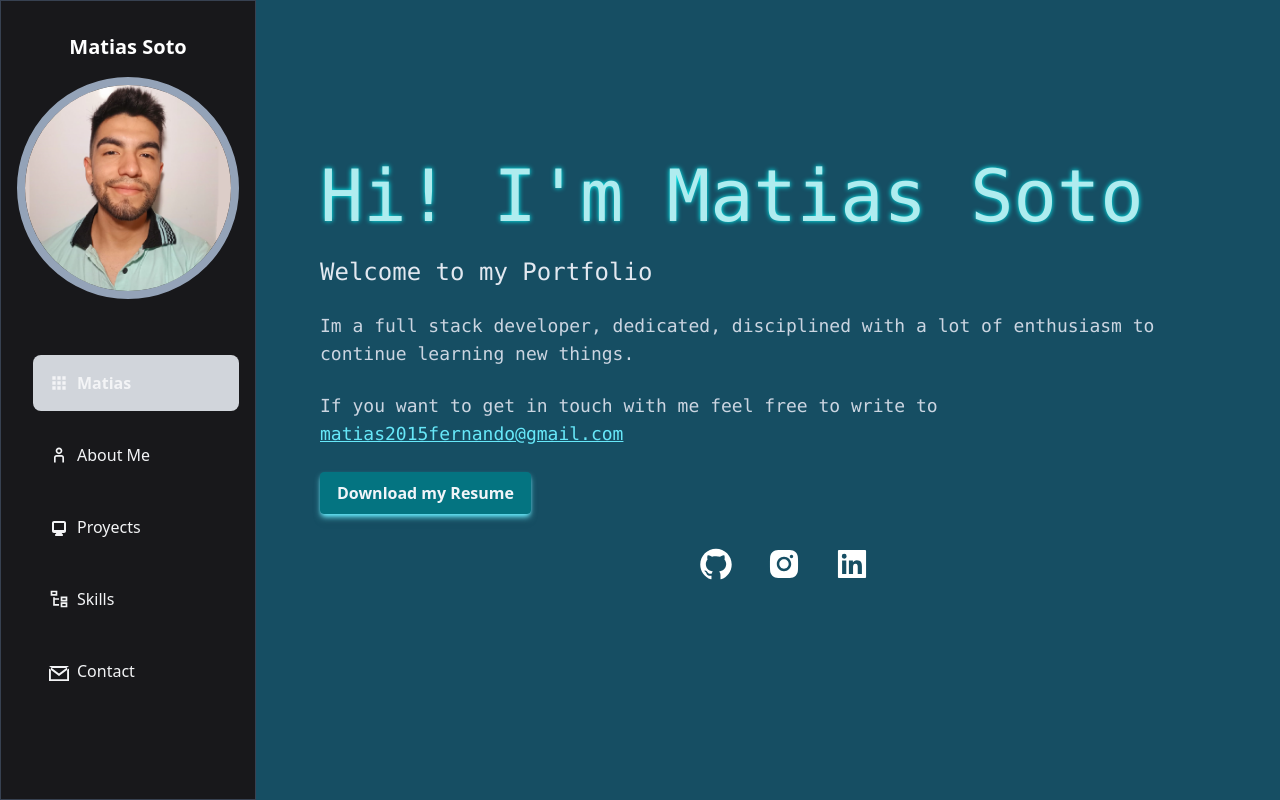
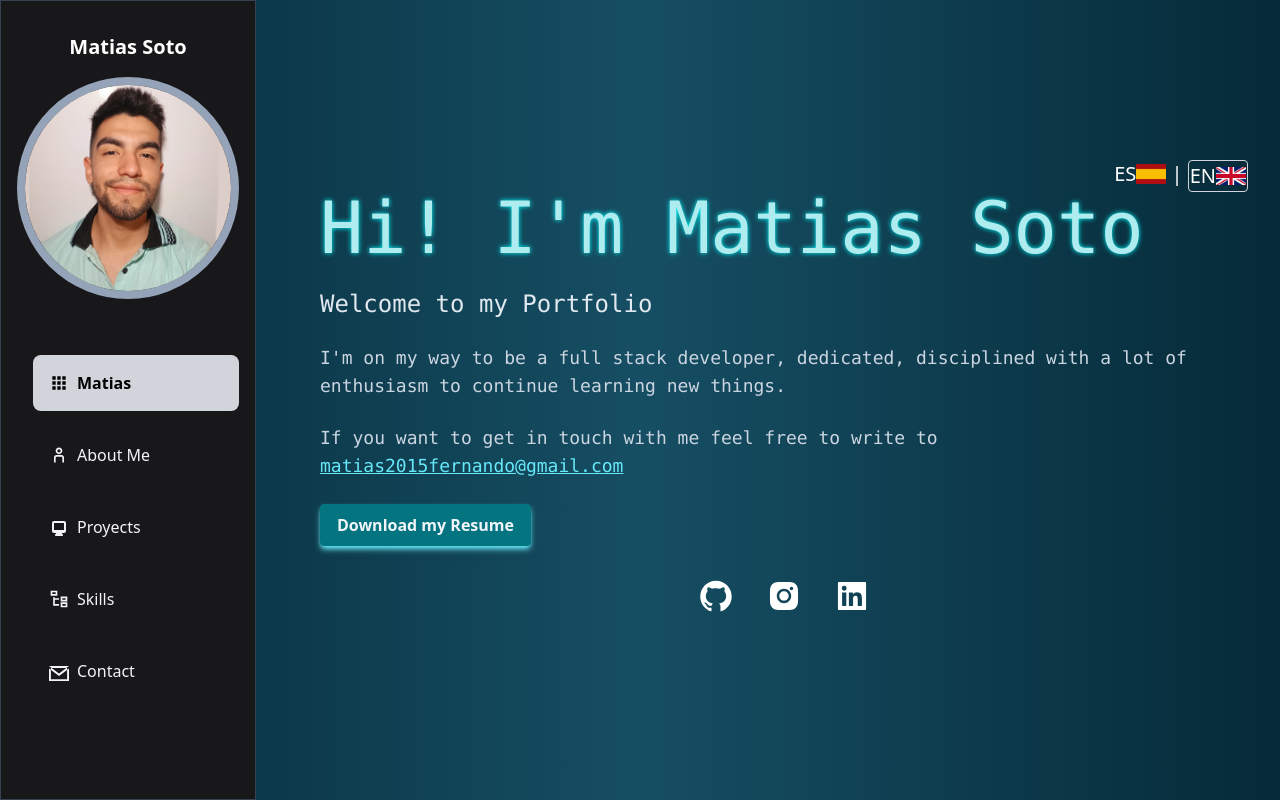
Before and after one commit to MatiasSoto21/Portfolio, a Next.js app in the folder myportfolio/: page / in a window 1280 px wide. Built offline with nearby package versions, Linux system fonts and the light colour scheme.

Commit message:
finish eng esp

```diff
--- a/myportfolio/pages/Aboutme.jsx
+++ b/myportfolio/pages/Aboutme.jsx
@@ -1,4 +1,4 @@
-import React from "react";
+import React, { useContext } from "react";
 import Sidebar from "./components/Sidebar";
 import Head from "next/head";
 import Image from "next/image";
@@ -11,9 +11,13 @@ import arg from "../public/arg.png";
 import { motion } from "framer-motion";
 import "animate.css";
 
+import AppContext from "./components/AppContext";
+
 const Aboutme = () => {
+  const context = useContext(AppContext);
+
   return (
-    <div className="bg-cyan-900 flex flex-col min-h-screen">
+    <div id={styles.background} className="bg-cyan-900 flex flex-col min-h-screen">
       <Head>
         <link
           rel="shortcut icon"
@@ -29,7 +33,8 @@ const Aboutme = () => {
               id={styles.title}
               className="font-mono text-teal-200 text-lg md:text-4xl lg:text-6xl"
             >
-              About Me
+              {" "}
+              {context.idioma ? "Sobre mi" : "About Me"}
             </h1>
             <span className="font-mono   text-lg md:text-4xl lg:text-6xl">
               🧉
@@ -64,11 +69,9 @@ const Aboutme = () => {
             </motion.p>
           </div>
           <p className="font-mono mt-4 text-xs font-medium text-center px-5 md:text-base lg:text-lg lg:mt-10 max-w-5xl mx-auto">
-            I'm from Argentina and I'm 22 years old, At the beginning of 2022 I
-            decided to start my path to become a Web Developer. While and before
-            that, I spent a lot of time being a professional smite player and
-            dancing as a hobby. Here I leave you some images as a fun fact about
-            me.
+            {!context.idioma
+              ? "I'm from Argentina and I'm 22 years old, At the beginning of 2022 I decided to start my path to become a Web Developer. While and before that, I spent a lot of time being a professional smite player and dancing as a hobby. Here I leave you some images as a fun fact about me."
+              : "Soy de Argentina y tengo 22 años, a principios del 2022 decidí empezar mi camino para ser un desarrollador web. Mientras y antes de eso, pasé mucho tiempo siendo un jugador profesional de smite y bailando como hobby. Acá te dejo algunas imagenes como dato curioso."}
           </p>
         </div>
         <div className="flex justify-center">
@@ -184,7 +187,11 @@ const Aboutme = () => {
         </div>
         <div className="ml-20 mt-4 flex justify-center text-white md:ml-48 lg:-mt-20 lg:mb-20">
           <h1 className="font-mono font-medium text-sm md:text-lg lg:text-3xl">
-            I love Art and Videogames too! :){" "}
+            {!context.idioma?
+"I love Art and Videogames too! :)"
+:
+"¡También me encanta el arte y los videojuegos! :)"
+            }
           </h1>
         </div>
       </div>
--- a/myportfolio/pages/Contact.jsx
+++ b/myportfolio/pages/Contact.jsx
@@ -1,4 +1,4 @@
-import React, { useRef, useState } from "react";
+import React, { useRef, useContext } from "react";
 import emailjs from "@emailjs/browser";
 import Sidebar from "./components/Sidebar";
 import Head from "next/head";
@@ -6,12 +6,16 @@ import { AiOutlineInstagram, AiFillFacebook } from "react-icons/ai";
 import { IoLogoWhatsapp } from "react-icons/io";
 import Swal from "sweetalert2";
 import "animate.css";
+import AppContext from "./components/AppContext";
+import styles from "./modulecss/Index.module.css";
+
 
 const Contact = () => {
   const form = useRef();
   const inputname = useRef();
   const inputmail = useRef();
   const inputmessage = useRef();
+  const context = useContext(AppContext);
 
   const sendEmail = (e) => {
     e.preventDefault();
@@ -22,19 +26,19 @@ const Contact = () => {
       Swal.fire({
         icon: "error",
         title: "Oops...",
-        text: "Please write your name!",
+        text: !context.idioma? "Please write your name!" : "¡Porfavor escribí tu nombre!",
       });
     } else if (inputmail.current.value.length == 0) {
       Swal.fire({
         icon: "error",
         title: "Oops...",
-        text: "Please write your email!",
+        text: !context.idioma? "Please write your email!" : "¡Porfavor escribí tu email!",
       });
     } else if (inputmessage.current.value.length == 0) {
       Swal.fire({
         icon: "error",
         title: "Oops...",
-        text: "Please write your message!",
+        text: !context.idioma? "Please write your message!" : "¡Porfavor escribí tu mensaje!",
       });
     } else {
       emailjs.sendForm(
@@ -57,7 +61,7 @@ const Contact = () => {
   };
 
   return (
-    <div className="bg-cyan-900 flex flex-col min-h-screen">
+    <div id={styles.background} className="bg-cyan-900 flex flex-col min-h-screen">
       <Head>
         <link
           rel="shortcut icon"
@@ -70,7 +74,7 @@ const Contact = () => {
         <div className="ml-20 mt-4 md:mt-8 md:ml-52  lg:mt-40 lg:ml-72">
           <div className="flex flex-row justify-center">
             <h1 className="text-white text-2xl font-mono md:text-4xl lg:text-6xl">
-              Contact Me!
+              {!context.idioma ? "Contact Me!" : "Contáctame"}
             </h1>
           </div>
 
@@ -79,41 +83,41 @@ const Contact = () => {
               <form ref={form} onSubmit={sendEmail}>
                 <div className="mb-5">
                   <label className="mb-3 block text-base font-medium text-cyan-400">
-                    Your Name
+                  {!context.idioma ? "Your Name" : "Tu Nombre"}
                   </label>
                   <input
                     ref={inputname}
                     type="text"
                     name="user_name"
                     id="name"
-                    placeholder="Your Name"
+                    placeholder={!context.idioma ? "Your Name" : "Tu Nombre"}
                     className="w-full rounded-md border-2 border-[#e0e0e0] bg-white py-3 px-6 text-base font-medium text-[#6B7280] outline-none focus:border-cyan-500 focus:shadow-md"
                   />
                 </div>
                 <div className="mb-5">
                   <label className="mb-3 block text-base font-medium text-cyan-400">
-                    Email Address
+                  {!context.idioma ? "Email Address" : "Email"}
                   </label>
                   <input
                     ref={inputmail}
                     type="email"
                     name="user_email"
                     id="email"
-                    placeholder="your@email.com"
+                    placeholder={!context.idioma ? "your@email.com" : "tu@email.com"}
                     className="w-full rounded-md border-2 border-[#e0e0e0] bg-white py-3 px-6 text-base font-medium text-[#6B7280] outline-none focus:border-cyan-500 focus:shadow-md"
                   />
                 </div>
 
                 <div className="mb-5">
                   <label className="mb-3 block text-base font-medium text-cyan-400">
-                    Message
+                  {!context.idioma ? "Message" : "Mensaje"}
                   </label>
                   <textarea
                     ref={inputmessage}
                     rows="4"
                     name="message"
                     id="message"
-                    placeholder="Type your message"
+                    placeholder={!context.idioma ? "Type your message" : "Escribí tu mensaje"}
                     className="w-full resize-none rounded-md border-2 border-[#e0e0e0] bg-white py-3 px-6 text-base font-medium text-[#6B7280] outline-none focus:border-cyan-500 focus:shadow-md"
                   ></textarea>
                 </div>
@@ -121,7 +125,7 @@ const Contact = () => {
                   <input
                     className="hover:shadow-form hover:bg-cyan-500 hover:cursor-pointer rounded-md bg-cyan-600 py-3 px-8 text-base font-semibold text-white outline-none lg:text-xl "
                     type="submit"
-                    value="Send"
+                    value={!context.idioma ? "Send" : "Enviar"}
                   />
                 </div>
               </form>
--- a/myportfolio/pages/Proyects.jsx
+++ b/myportfolio/pages/Proyects.jsx
@@ -1,4 +1,4 @@
-import React from "react";
+import React, { useContext } from "react";
 import Sidebar from "./components/Sidebar";
 import Head from "next/head";
 import pokefind from "../public/Pokefind.png";
@@ -7,14 +7,13 @@ import Image from "next/image";
 import { AiFillGithub, AiOutlineLink } from "react-icons/ai";
 import styles from "./modulecss/Index.module.css";
 import "animate.css";
-import { useRouter } from 'next/router'
+import AppContext from "./components/AppContext";
+
 const Proyects = () => {
-
-  const ruta = useRouter();
-  console.log(ruta.pathname, "ruta");
+  const context = useContext(AppContext);
 
   return (
-    <div className="bg-cyan-900 flex flex-row min-h-screen">
+    <div id={styles.background} className="bg-cyan-900 flex flex-row min-h-screen">
       <Head>
         <title>Matias Soto Portfolio</title>
         <link
@@ -28,7 +27,7 @@ const Proyects = () => {
           id={styles.title}
           className="mt-2 ml-3 text-teal-200 text-xl font-mono md:text-4xl lg:text-6xl"
         >
-          Lastest Proyects
+          {!context.idioma ? "Lastest Proyects" : "Últimos Proyectos"}
         </h1>
 
         <section className="flex flex-col md:flex-row lg:flex-row lg: lg:justify-center">
@@ -47,9 +46,13 @@ const Proyects = () => {
                 Wiki Web App
               </p>
               <p className="text-xs py-2 max-w-xs mx-auto md:text-base md:font-normal lg:text-lg lg:font-medium">
-                •Search-Filtering-Ordering-Creation.
+                {!context.idioma
+                  ? "•Search-Filtering-Ordering-Creation."
+                  : "•Búsqueda-Filtros-Orden-Creación."}
               </p>
-              <h4 className="-mt-1 mb-2">Made with</h4>
+              <h4 className="-mt-1 mb-2">
+                {!context.idioma ? "Made with" : "Hecho con"}
+              </h4>
             </div>
             <div className="-mt-4 flex flex-wrap justify-center">
               <img
@@ -112,9 +115,13 @@ const Proyects = () => {
                 E-commerce Android App
               </p>
               <p className="text-xs py-2 max-w-xs mx-auto md:text-base md:font-normal lg:text-lg lg:font-medium">
-                •Auth0-Shopping cart-Notifications-etc.
+                {!context.idioma
+                  ? "•Auth0-Shopping cart-Notifications-etc."
+                  : "•Auth0-Carrito de compras-Notificaciones-etc."}
               </p>
-              <h4 className="-mt-1 mb-2">Made with</h4>
+              <h4 className="-mt-1 mb-2">
+                {!context.idioma ? "Made with" : "Hecho con"}
+              </h4>
             </div>
             <div className="-mt-4 flex flex-wrap justify-center">
               <img
--- a/myportfolio/pages/Skills.jsx
+++ b/myportfolio/pages/Skills.jsx
@@ -1,12 +1,15 @@
-import React from "react";
+import React, { useContext } from "react";
 import Sidebar from "./components/Sidebar";
 import Head from "next/head";
 import styles from "./modulecss/Index.module.css";
 import "animate.css";
+import AppContext from "./components/AppContext";
 
 const Skills = () => {
+  const context = useContext(AppContext);
+
   return (
-    <div className="bg-cyan-900 flex flex-row min-h-screen">
+    <div id={styles.background} className="bg-cyan-900 flex flex-row min-h-screen">
       <Head>
         <link
           rel="shortcut icon"
@@ -21,12 +24,14 @@ const Skills = () => {
             id={styles.title}
             className="mt-2 text-teal-200 text-2xl font-mono md:text-4xl lg:text-6xl"
           >
-            My Skill Set
+            {!context.idioma ? "My Skill Set" : "Mis Habilidades"}
           </h1>
           <br></br>
           <div className="bg-cyan-700 rounded-lg pb-2 px-2 md:pb-4 md:pr-12 md:pl-4 lg:pb-6 lg:mt-4">
             <h2 className="text-white font-mono md:mt-3 md:text-xl lg:mt-4 lg:text-3xl">
-              Programming Languages
+              {!context.idioma
+                ? "Programming Languages"
+                : "Lenguajes de Programación"}
             </h2>
             <div className="flex flex-wrap">
               <img
@@ -52,7 +57,9 @@ const Skills = () => {
 
           <div className="bg-cyan-700 mt-4 rounded-lg pb-2 px-2 md:pb-4 md:pr-12 md:pl-4 lg:pb-6 lg:mt-4">
             <h3 className="text-white font-mono md:text-xl md:mt-3 lg:text-3xl lg:mt-5">
-              Frameworks and Libraries
+              {!context.idioma
+                ? "Frameworks and Libraries"
+                : "Frameworks y Librerías"}
             </h3>
 
             <div className="flex flex-wrap">
@@ -104,10 +111,10 @@ const Skills = () => {
           </div>
           <div className="mt-5 bg-cyan-700 rounded-lg pb-2 px-2 md:pb-4 md:pr-12 md:pl-4 lg:pb-6 lg:mt-4">
             <h4 className="text-white font-mono md:text-xl md: mt-3 lg:text-3xl lg:mt-5">
-              Current Learning
+              {!context.idioma ? "Current Learning" : "Estoy Aprendiendo"}
             </h4>
             <p className="text-white font-mono md:mt-2 lg:mt-3 lg:text-lg">
-              - TailwindComponents
+              - FramerMotion
             </p>
             <p className="text-white font-mono md:mt-2 lg:mt-3 lg:text-lg">
               - Next.Js
@@ -119,22 +126,22 @@ const Skills = () => {
 
           <div className="mt-5 mb-5 bg-cyan-700 rounded-lg pb-2 px-2 md:pb-4 md:pr-12 md:pl-4 lg:pb-6 lg:mt-4 lg:pr-72">
             <h4 className="text-white font-mono md:text-xl md: mt-3 lg:text-3xl lg:mt-5">
-              Soft Skills
+              {!context.idioma ? "Soft Skills" : "Habilidades Blandas"}
             </h4>
             <p className="text-white font-mono md:mt-2 lg:mt-3 lg:text-lg">
-              - Time management
+              {!context.idioma ? "- Time management" : "- Gestión del tiempo"}
             </p>
             <p className="text-white font-mono md:mt-2 lg:mt-3 lg:text-lg">
-              - Communication
+              {!context.idioma ? "- Communication" : "- Comunicación"}
             </p>
             <p className="text-white font-mono md:mt-2 lg:mt-3 lg:text-lg">
-              - Teamwork
+              {!context.idioma ? "- Teamwork" : "- Trabajo en Equipo"}
             </p>
             <p className="text-white font-mono md:mt-2 lg:mt-3 lg:text-lg">
-              - Adaptability
+              {!context.idioma ? "- Adaptability" : "- Adaptabilidad"}
             </p>
             <p className="text-white font-mono md:mt-2 lg:mt-3 lg:text-lg">
-              - Organization
+              {!context.idioma ? "- Organization" : "- Organización"}
             </p>
           </div>
         </div>
--- a/myportfolio/pages/_app.js
+++ b/myportfolio/pages/_app.js
@@ -1,5 +1,8 @@
-import '@/styles/globals.css'
+import "@/styles/globals.css";
+import { useState } from "react";
+import AppContext from "./components/AppContext"
 
 export default function App({ Component, pageProps }) {
-  return <Component {...pageProps} />
+  const [idioma, setIdioma] = useState(false);
+  return (<AppContext.Provider value={{ idioma, setIdioma }}><Component {...pageProps} /></AppContext.Provider>)
 }
--- /dev/null
+++ b/myportfolio/pages/components/AppContext.jsx
@@ -0,0 +1,5 @@
+import { createContext } from "react";
+
+const AppContext = createContext();
+
+export default AppContext;
--- a/myportfolio/pages/components/Sidebar.jsx
+++ b/myportfolio/pages/components/Sidebar.jsx
@@ -1,17 +1,20 @@
 import Link from "next/link";
-import React from "react";
-import { useRouter } from 'next/router'
+import React, { useContext } from "react";
+import { useRouter } from "next/router";
+import AppContext from "../components/AppContext"
 
 const Sidebar = () => {
 
+  const context = useContext(AppContext);
+
   const ruta = useRouter();
-  const hover = "mb-2 py-3 my-4 text-gray-100 flex flex-col justify-center items-center md:flex-row lg:flex-row md:justify-start lg:justify-start  border-gray-300 hover:text-black   hover:bg-gray-300  hover:font-bold  rounded-lg md:px-4 lg:px-4 md:py-4 lg:py-4"
-  const pintado = "mb-2 py-3 my-4 text-gray-100 flex flex-col justify-center items-center md:flex-row lg:flex-row md:justify-start lg:justify-start  border-gray-300 text-black bg-gray-300 font-bold  rounded-lg md:px-4 lg:px-4 md:py-4 lg:py-4"
+  const hover =
+    "mb-2 py-3 my-4 text-gray-100 flex flex-col justify-center items-center md:flex-row lg:flex-row md:justify-start lg:justify-start  border-gray-300 hover:text-black   hover:bg-gray-300  hover:font-bold  rounded-lg md:px-4 lg:px-4 md:py-4 lg:py-4";
+  const pintado =
+    "mb-2 py-3 my-4 text-black flex flex-col justify-center items-center md:flex-row lg:flex-row md:justify-start lg:justify-start  border-gray-300 bg-gray-300 font-bold  rounded-lg md:px-4 lg:px-4 md:py-4 lg:py-4";
   return (
     <div className="z-50 fixed">
       <nav className="flex flex-col bg-zinc-900 w-20 h-screen px-1 tex-gray-900 border border-gray-700 md:w-48 md:px-4 lg:w-64 lg:px-4">
-        {" "}
-        {/* w-64 */}
         <div className="flex flex-wrap mt-8 justify-center">
           <div className="flex justify-center w-full mb-4 ">
             <span className="font-semibold text-xs md:text-base lg:text-xl text-white ">
@@ -67,7 +70,7 @@ const Sidebar = () => {
                 </span>
 
                 <span className="text-sm md:ml-2 lg:ml-2 lg:text-base md:block lg:block">
-                  About Me
+                  {!context.idioma ? "About Me" : "Sobre mí"}
                 </span>
               </li>
             </Link>
@@ -83,7 +86,7 @@ const Sidebar = () => {
                 </span>
 
                 <span className="text-sm md:ml-2 lg:ml-2 lg:text-base md:block lg:block">
-                  Proyects
+                  {!context.idioma ? "Proyects" : "Proyectos"}
                 </span>
               </li>
             </Link>
@@ -111,7 +114,7 @@ const Sidebar = () => {
                   </svg>
                 </span>
                 <span className="text-sm md:ml-2 lg:ml-2 lg:text-base md:block lg:block">
-                  Skills
+                  {!context.idioma ? "Skills" : "Habilidades"}
                 </span>
               </li>
             </Link>
@@ -133,7 +136,7 @@ const Sidebar = () => {
                   </svg>
                 </span>
                 <span className="text-sm md:ml-2 lg:ml-2 lg:text-base md:block lg:block">
-                  Contact
+                {!context.idioma ? "Contact" : "Contacto"}
                 </span>
               </li>
             </Link>
--- a/myportfolio/pages/index.js
+++ b/myportfolio/pages/index.js
@@ -1,15 +1,22 @@
 import Head from "next/head";
+import { useContext } from "react";
 import { Inter } from "next/font/google";
 import Sidebar from "./components/Sidebar";
 import { AiFillGithub, AiFillLinkedin, AiFillInstagram } from "react-icons/ai";
 import styles from "./modulecss/Index.module.css";
 import { motion } from "framer-motion";
-
-const inter = Inter({ subsets: ["latin"] });
+import ingles from "../public/ingless.png";
+import españa from "../public/españa.png";
+import Image from "next/image";
+import AppContext from "./components/AppContext";
 
 export default function Home() {
+
+
+  const context = useContext(AppContext);
+
   return (
-    <div className="bg-cyan-900 flex flex-row min-h-screen">
+    <div id={styles.background} className="bg-cyan-900 flex flex-row min-h-screen">
       <Head>
         <title>Matias Soto Portfolio</title>
         <link
@@ -18,14 +25,44 @@ export default function Home() {
         />
       </Head>
       <Sidebar></Sidebar>
-      <div className="flex flex-col ml-24 mx-8 mt-8 md:ml-52 md:mt-20 lg:ml-80 lg:mt-40">
+      <div className="flex flex-col ml-24 mx-8 mt-8 md:ml-52 md:mt-20 lg:ml-80 lg:mt-40 lg:max-w-[1200px]">
+        <div className="text-white flex justify-end items-start text-sm lg:text-xl lg:w-full">
+          <button
+            className={
+              context.idioma
+                ? "border rounded p-[1px] border-gray-300 flex items-center"
+                : "flex items-center"
+            }
+            onClick={() => {
+              if (!context.idioma) {
+                context.setIdioma(!context.idioma);
+              }
+            }}
+          >
+            ES <Image src={españa} width={30} />
+          </button>
+          <span>&nbsp;|&nbsp;</span>
+          <button
+            className={
+              !context.idioma
+                ? "border rounded p-[1px] border-gray-300 flex items-center"
+                : "flex items-center"
+            }
+            onClick={() => {
+              if (context.idioma) context.setIdioma(!context.idioma);
+            }}
+          >
+            EN <Image src={ingles} width={30} />
+          </button>
+        </div>
+
         <motion.h1
           id={styles.title}
           className="drop-shadow-xs text-teal-200 font-mono text-2xl md:text-4xl lg:text-7xl"
           initial={{ x: "100vw" }}
           animate={{ x: 0 }}
         >
-          Hi! I'm Matias Soto
+          {!context.idioma ? "Hi! I'm Matias Soto" : "Hola! Soy Matias Soto"}
         </motion.h1>
         <br></br>
         <motion.div
@@ -34,23 +71,28 @@ export default function Home() {
           transition={{ delay: 0.5, duration: 2 }}
         >
           <p className="text-slate-200 font-mono text-base md:text-xl lg:text-2xl">
-            Welcome to my Portfolio
+            {!context.idioma
+              ? "Welcome to my Portfolio"
+              : "Bienvenido a mi Portfolio"}
           </p>
           <br></br>
           <p className="text-slate-300 font-mono text-xs md:text-lg lg:text-lg">
-            Im a full stack developer, dedicated, disciplined with a lot of
-            enthusiasm to continue learning new things.
+            {!context.idioma
+              ? "I'm on my way to be a full stack developer, dedicated, disciplined with a lot of enthusiasm to continue learning new things."
+              : "Estoy en camino a ser en un desarrollador full stack ,dedicado, disciplinado y con mucho entusiasmo por seguir aprendiendo cosas nuevas."}
           </p>
           <br></br>
-          {/* <div className='flex'> */}
+
           <p className="text-slate-300 font-mono text-xs md:text-lg lg:text-lg">
-            If you want to get in touch with me feel free to write to{" "}
+            {!context.idioma
+              ? "If you want to get in touch with me feel free to write to "
+              : "Si queres ponerte en contacto conmigo sensite libre de escribir a "}
             <span className="underline text-cyan-300 font-mono text-xs md:text-lg lg:text-lg">
               matias2015fernando@gmail.com
             </span>
           </p>
         </motion.div>
-        {/* </div> */}
+
         <motion.div
           initial={{ y: "100vh" }}
           animate={{ y: 0 }}
@@ -62,7 +104,7 @@ export default function Home() {
             target="_blank"
           >
             <button className=" drop-shadow-md shadow-md shadow-cyan-300 mt-6 py-1 px-3 md:py-2 md:px-4 lg:py-2 lg:px-4 bg-teal-600 text-slate-100 font-semibold border border-teal-600 rounded hover:bg-cyan-600 hover:text-white hover:border-transparent transition ease-in duration-200 transform hover:-translate-y-1 active:translate-y-0">
-              Download my Resume
+              {!context.idioma ? "Download my Resume" : "Descargar CV"}
             </button>
           </a>
         </motion.div>
--- a/myportfolio/pages/modulecss/Index.module.css
+++ b/myportfolio/pages/modulecss/Index.module.css
@@ -1,3 +1,13 @@
-#title{
-    text-shadow: 0px 0px 5px #00FFFF;
+#title {
+  text-shadow: 0px 0px 5px #00ffff;
 }
+
+#background {
+    background: rgb(5,42,56);
+background: linear-gradient(90deg, rgba(5,42,56,1) 0%, rgba(22,78,99,1) 50%, rgba(5,42,56,1) 100%);
+}
+
+#backgroud {
+    background: rgb(22,78,99);
+background: linear-gradient(90deg, rgba(22,78,99,1) 0%, rgba(5,42,56,1) 50%, rgba(22,78,99,1) 100%);
+}
```
Also changed, not shown: myportfolio/public/españa.png (added), myportfolio/public/ingless.png (added).
